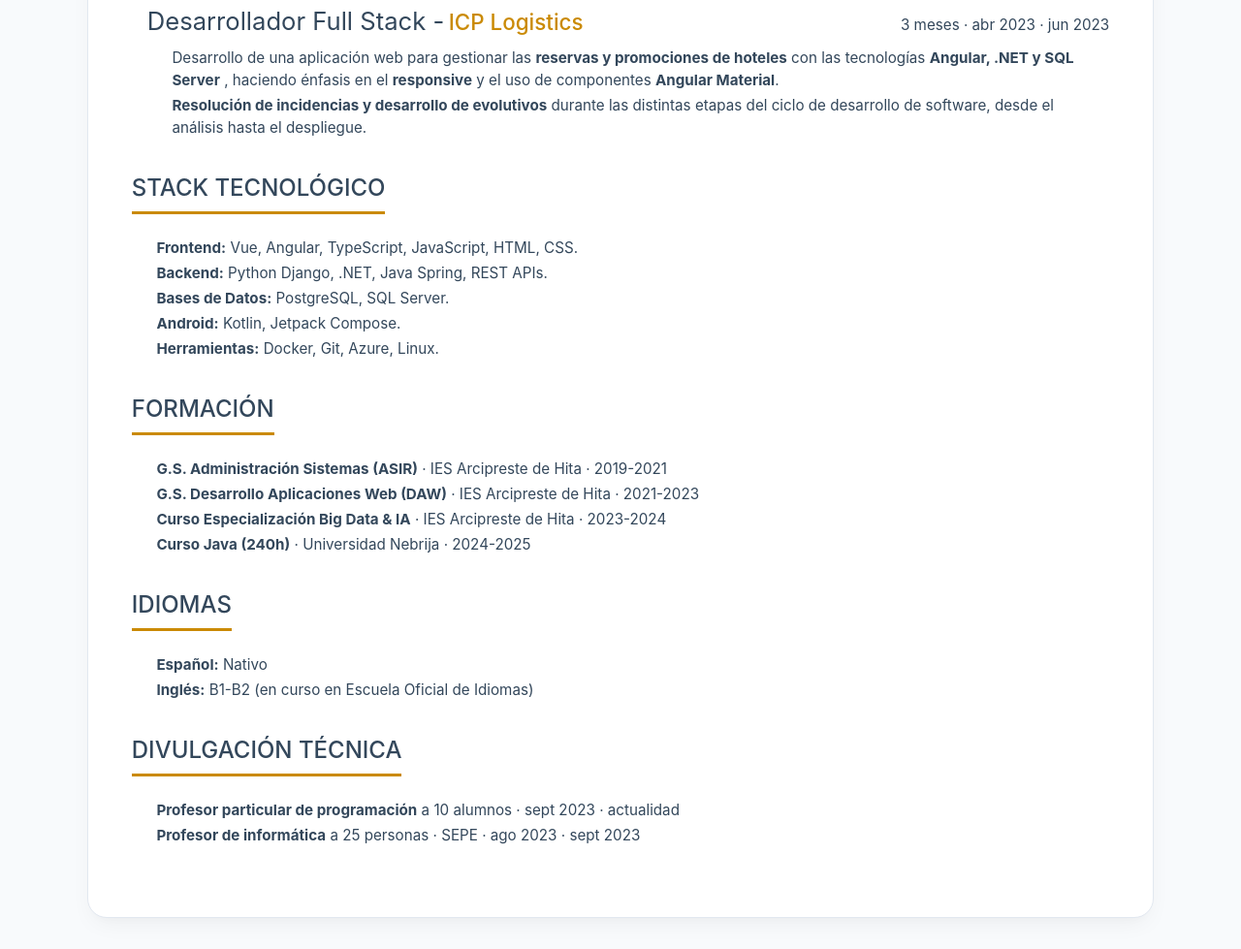
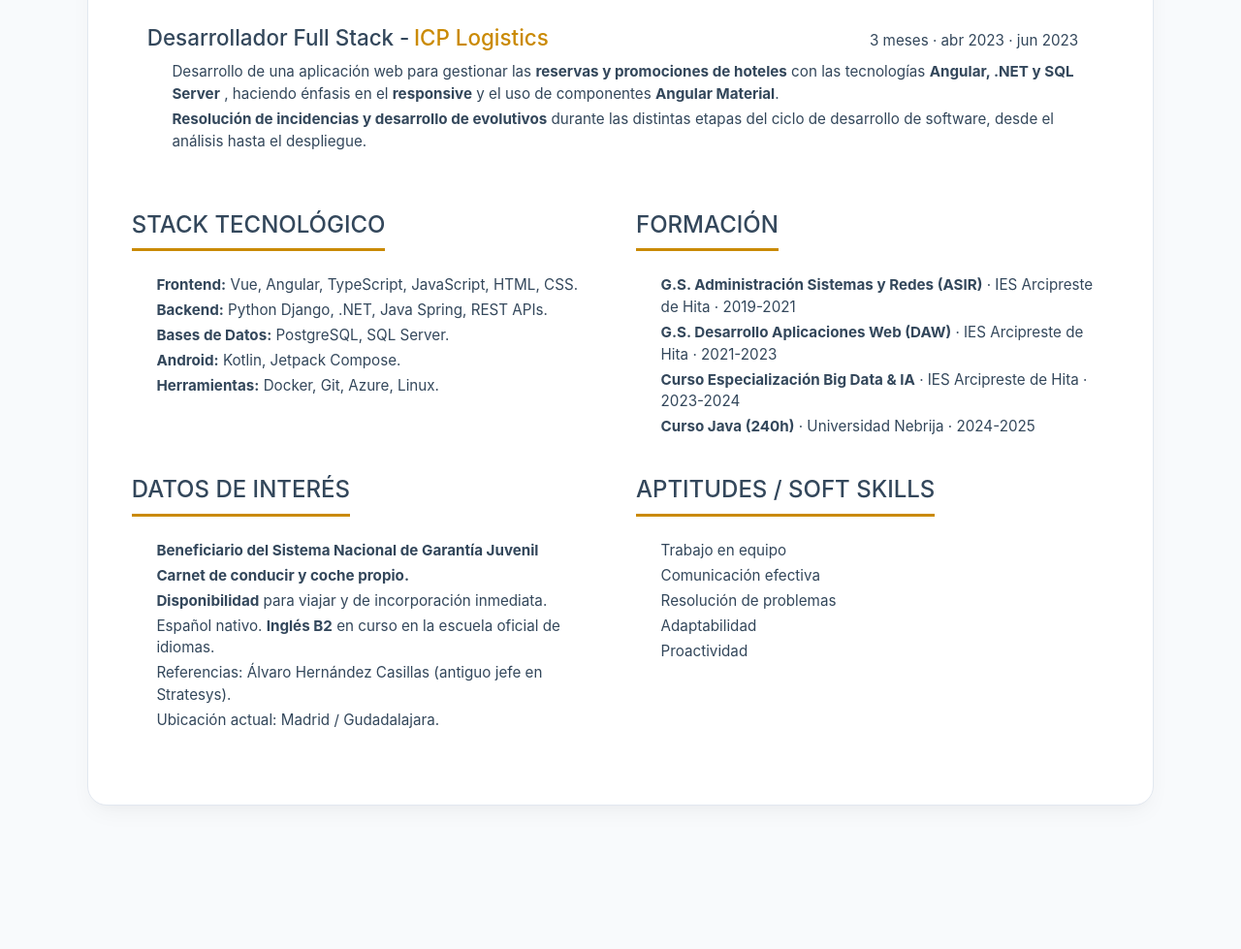
Before and after one commit to deduc/deduc.github.io, a plain HTML site: page index.html in a window 1280 px wide. Shown: the part 1184-2163 px from the top of the page at 97% size. After the commit the page ends 2047 px from the top, so only its background shows below. Drawn offline with Linux system fonts and the light colour scheme.

Commit message:
abril actualizado

```diff
--- a/index.html
+++ b/index.html
@@ -39,16 +39,28 @@
 
             <!-- RESUMEN EJECUTIVO -->
             <div class="about-mini">
-                <strong>Desarrollador de Software + IA</strong> con experiencia en <strong>servicios de consultoría</strong>,
-                manteniendo proyectos web para <strong>empresas del sector bancario, logístico y energético, como Repsol</strong>,
+                <strong>Desarrollador de Software + IA</strong>
+                con experiencia en
+                <strong>servicios de consultoría</strong>,
+                manteniendo proyectos web para
+                <strong>empresas del sector bancario, logístico y energético, como Repsol</strong>,
                 asegurando fiabilidad y alta disponibilidad en entornos críticos.
                 <br><br>
 
-                El <strong>mayor logro</strong> de mi carrera profesional es crear <strong>una migración de +20.000 registros financieros</strong> a clientes cuyas cuentas bancarias <strong>superaban el millón de euros</strong>.
+                El
+                <strong>mayor logro</strong>
+                de mi carrera profesional es crear
+                <strong>una migración de +20.000 registros financieros</strong>
+                a clientes cuyas cuentas bancarias
+                <strong>superaban el millón de euros</strong>.
                 <br><br>
 
-                Compagino mi actividad profesional con <strong>mentorías técnicas</strong> y el <strong>desarrollo de una aplicación Android</strong>
-                (proyecto personal) que actualmente <strong>ayuda a la gestión de inventario de hogares y pequeñas empresas</strong>.
+                Compagino mi actividad profesional con
+                <strong>mentorías técnicas</strong>
+                a alumnos que estudian ingeniería informática y el
+                <strong>desarrollo de una aplicación Android</strong>
+                (proyecto personal) que
+                <strong>actualmente ayuda a la gestión de inventario de hogares y pequeñas empresas</strong>.
             </div>
         </header>
 
@@ -115,7 +127,7 @@
                 <div class="experiencia-item">
                     <div class="empresa-fecha">
                         <div>
-                            <span class="subtitulo-cargo">Desarrollador Full Stack -</span>
+                            <span class="subtitulo-cargo a10">Desarrollador Full Stack -</span>
                             <span class="empresa">Stratesys + Repsol</span>
                         </div>
                         <span class="fecha">7 meses · ago 2024 · feb 2025</span>
@@ -154,7 +166,7 @@
                 <div class="experiencia-item">
                     <div class="empresa-fecha">
                         <div>
-                            <span class="subtitulo-cargo">Desarrollador Full Stack -</span>
+                            <span class="subtitulo-cargo a10">Desarrollador Full Stack -</span>
                             <span class="empresa">ICP Logistics</span>
                         </div>
                         <span class="fecha">3 meses · abr 2023 · jun 2023</span>
@@ -180,6 +192,9 @@
                 </div>
             </div>
 
+            <br>
+
+            <div class="seccion-doble-columna">
                 <!-- STACK TECNOLÓGICO -->
                 <div class="seccion">
                     <h2>STACK TECNOLÓGICO</h2>
@@ -196,6 +211,7 @@
                             <strong>Bases de Datos:</strong>
                             PostgreSQL, SQL Server.
                         </li>
+
                                                     <li>
                             <strong>Android:</strong>
                             Kotlin, Jetpack Compose.
@@ -207,12 +223,13 @@
                     </ul>
                 </div>
 
+
                 <!-- FORMACIÓN -->
                 <div class="seccion">
                     <h2>FORMACIÓN</h2>
                     <ul class="lista-generica secondary-color">
                         <li>
-                        <strong>G.S. Administración Sistemas (ASIR)</strong> · IES Arcipreste de Hita · 2019-2021
+                            <strong>G.S. Administración Sistemas y Redes (ASIR)</strong> · IES Arcipreste de Hita · 2019-2021
                         </li>
                         <li>
                             <strong>G.S. Desarrollo Aplicaciones Web (DAW)</strong> · IES Arcipreste de Hita · 2021-2023
@@ -225,35 +242,58 @@
                         </li>
                     </ul>
                 </div>
+            </div>
 
-            <!-- IDIOMAS -->
+            <div class="seccion-doble-columna">
+                <!-- DATOS DE INTERÉS -->
                 <div class="seccion">
-                <h2>IDIOMAS</h2>
+                    <h2>DATOS DE INTERÉS</h2>
                     <ul class="lista-generica secondary-color">
                         <li>
-                        <strong>Español:</strong> Nativo
+                            <strong>Beneficiario del Sistema Nacional de Garantía Juvenil</strong>
                         </li>
                         <li>
-                        <strong>Inglés:</strong> B1-B2 (en curso en Escuela Oficial de Idiomas)
+                            <strong>Carnet de conducir y coche propio.</strong>
+                        </li>
+                        <li>
+                            <strong>Disponibilidad</strong>
+                            para viajar y de incorporación inmediata.
+                        </li>
+                        <li>
+                            Español nativo.
+                            <strong>Inglés B2</strong>
+                            en curso en la escuela oficial de idiomas.
+                        </li>
+                        <li>
+                            Referencias: Álvaro Hernández Casillas (antiguo jefe en Stratesys).
+                        </li>
+                        <li>
+                            Ubicación actual: Madrid / Gudadalajara.
                         </li>
                     </ul>
                 </div>
 
-            <!-- DIVULGACIÓN TÉCNICA (profesor particular + SEPE) -->
+                <!-- APTITUDES -->
                 <div class="seccion">
-                <h2>DIVULGACIÓN TÉCNICA</h2>
-                <ul class="lista-generica">
+                    <h2>APTITUDES / SOFT SKILLS</h2>
+                    <ul class="lista-generica secondary-color">
                         <li>
-                        <strong>Profesor particular de programación</strong>
-                        <span>a 10 alumnos</span>
-                        <span>· sept 2023 · actualidad</span>
+                            Trabajo en equipo
                         </li>
                         <li>
-                        <strong>Profesor de informática</strong>
-                        <span>a 25 personas</span>
-                        <span>· SEPE · ago 2023 · sept 2023</span>
+                            Comunicación efectiva
+                        </li>
+                        <li>
+                            Resolución de problemas
+                        </li>
+                        <li>
+                            Adaptabilidad
+                        </li>
+                        <li>
+                            Proactividad
                         </li>
                     </ul>
+                </div>
             </div>
         </main>
     </div>
--- a/styles.css
+++ b/styles.css
@@ -79,6 +79,17 @@ h3 {
 
 .seccion {
     margin-bottom: 2rem;
+}
+
+.seccion-doble-columna {
+    display: flex;
+    gap: 2rem;
+    margin-bottom: 2rem;
+}
+
+.seccion-doble-columna .seccion {
+    flex: 1;
+    margin-bottom: 0;
 }
 
 .contacto-item {
@@ -208,6 +219,11 @@ h3 {
         gap: 1rem;
     }
 
+    .seccion-doble-columna {
+        flex-direction: column;
+        gap: 1.5rem;
+    }
+
     h1 {
         font-size: 2.2rem;
     }
@@ -215,6 +231,7 @@ h3 {
 
 .padding-left-1 {
     padding-left: 1rem;
+    padding-right: 2rem;
 }
 
 .fecha {
```
Lines whose indentation alone changed are shown as unchanged.
